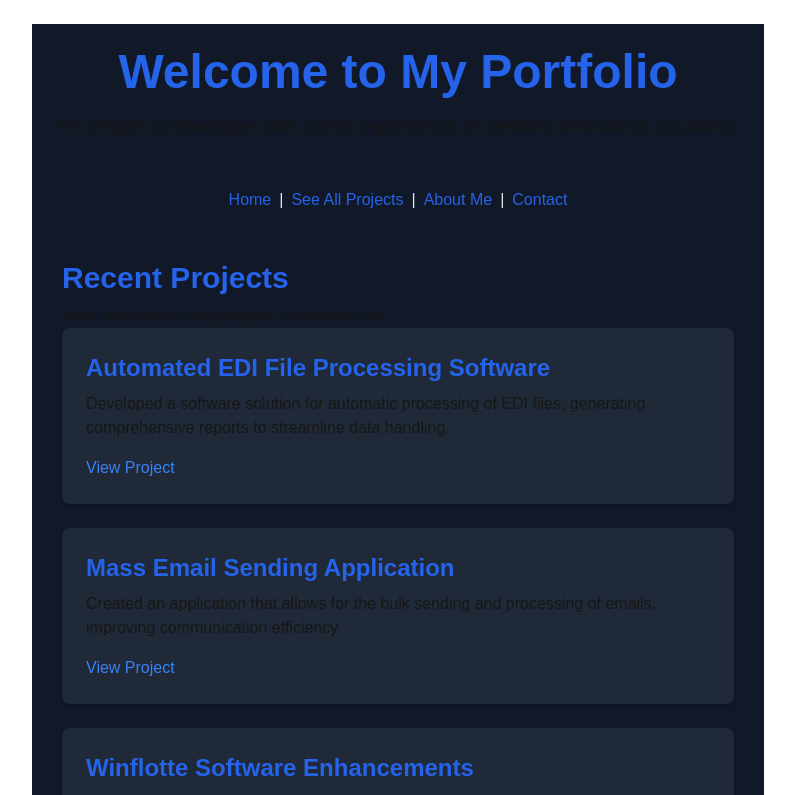
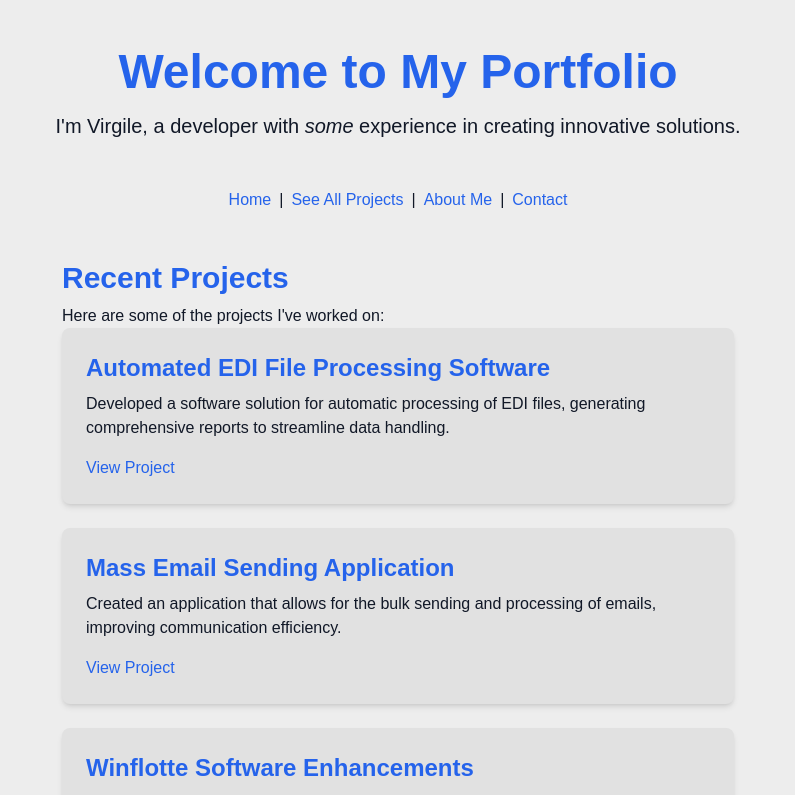
Before and after one commit to virgile953/portfolio, a Next.js app: page / in a window 1280 px wide. Shown: the top 795 px of the page, without its empty margins (242-1037 px from the left). Built offline with nearby package versions, Linux system fonts and the light colour scheme.

Commit message:
Cleanup css light/dark modes and fix email sending

```diff
--- a/app/contact/page.tsx
+++ b/app/contact/page.tsx
@@ -15,7 +15,7 @@ export default function Contact() {
   const handleSubmit = async (e: React.FormEvent) => {
     e.preventDefault();
 
-    const res = await fetch('/api/sendEmail', {
+    const res = await fetch('/api/contact', {
       method: 'POST',
       headers: {
         'Content-Type': 'application/json',
@@ -45,7 +45,7 @@ export default function Contact() {
       </header>
       <Navbar />
       <section className="max-w-2xl w-full mb-12">
-        <form onSubmit={handleSubmit} className="bg-gray-800 shadow-md rounded-lg p-6">
+        <form onSubmit={handleSubmit} className="divblock shadow-md rounded-lg p-6">
           <div className="mb-4">
             <label htmlFor="name" className="block">Name</label>
             <input
--- a/app/globals.css
+++ b/app/globals.css
@@ -5,14 +5,21 @@
 
 /* Define root colors for light and dark themes */
 :root {
-  --background: #ffffff; /* Light theme background */
-  --foreground: #171717; /* Light theme foreground */
+  --background: rgb(237, 237, 237); /* Light theme background */
+  --foreground: rgb(17 24 39); /* Light theme foreground */
+  --light: rgb(237, 237, 237);
+  --dark: rgb(17 24 39);
+  --gray: rgb(225 225 225);
+  --lightgray: rgb(31 41 55);
 }
 
 @media (prefers-color-scheme: dark) {
   :root {
-    --background: rgb(17 24 39); /* #111827 Dark theme background */
-    --foreground: rgb(237, 237, 237); /* Dark theme foreground */
+    --background: var(--dark); /* Dark theme background */
+    --foreground: var(--light); /* Dark theme foreground */
+    --gray: rgb(31 41 55);
+    --lightgray: rgb(31 41 55);
+
   }
 }
 
@@ -23,9 +30,32 @@ body {
   transition: background 0.3s ease, color 0.3s ease; /* Smooth transition */
 }
 
+
+.divblock{
+  --tw-shadow: 0 4px 6px -1px rgb(0 0 0 / 0.1), 0 2px 4px -2px rgb(0 0 0 / 0.1);
+  --tw-shadow-colored: 0 4px 6px -1px var(--tw-shadow-color), 0 2px 4px -2px var(--tw-shadow-color);
+  box-shadow: var(--tw-ring-offset-shadow, 0 0 #0000), var(--tw-ring-shadow, 0 0 #0000), var(--tw-shadow);
+  background-color: var(--gray); /* #1f2937;*/
+  border-radius: 0.5rem /* 8px */;
+  padding: 1.5rem /* 24px */;
+
+}
+
 h1, h2, h3, h4, h5, h6 {
   color: rgb(37 99 235);
   /* color: var(--foreground); Ensure headers also use foreground color */
+}
+
+.biglink {
+  font-size: 1.5rem /* 24px */;
+  line-height: 2rem /* 32px */;
+  font-weight: 700;
+  color: rgb(37 99 235);
+}
+.biglink:hover {
+  color: rgb(30 64 175);
+  transition-duration: 300ms;
+
 }
 
 p {
@@ -34,7 +64,7 @@ p {
 
 a {
   color: var(--foreground); /* Default link color */
-  transition: color 0.3s ease; /* Smooth transition for links */
+  transition: color 0.3s; /* Smooth transition for links */
 }
 
 a:hover {
@@ -56,6 +86,19 @@ button:hover {
   color: var(--background); /* Change text color on hover */
 }
 
+link {
+  color: rgb(37 99 235)
+}
+
+input, textarea{
+  color: var(--dark);
+}
+
+link:hover {
+  color: rgb(30 64 175);
+  transition-duration: 300ms;
+}
+
 @layer utilities {
   .text-balance {
     text-wrap: balance;
--- a/app/page.tsx
+++ b/app/page.tsx
@@ -6,7 +6,7 @@ import Navbar from './components/Navbar';
 
 export default function Home() {
   return (
-    <div className="min-h-screen flex flex-col items-center justify-center bg-gray-900 text-gray-200 p-6"> {/* Dark mode styles */}
+    <div className="min-h-screen flex flex-col items-center justify-center p-6"> {/* Dark mode styles */}
       <header className="text-center mb-12">
         <h1 className="text-5xl font-extrabold">Welcome to My Portfolio</h1> {/* Updated text color */}
         <p className="text-xl mt-4">I&apos;m Virgile, a developer with <em>some</em> experience in creating innovative solutions.</p>
@@ -19,10 +19,10 @@ export default function Home() {
         <h2 className="text-3xl font-bold"><b>Recent Projects</b></h2> {/* Updated text color */}
         <p className="mt-2">Here are some of the projects I&apos;ve worked on:</p>
         {projects.slice(0, 3).map((project, index) => (  // Use slice to get the first 3 projects
-          <div key={index} className="bg-gray-800 shadow-md rounded-lg p-6 mb-6"> {/* Updated background color */}
+          <div key={index} className="divblock mb-6"> {/* Updated background color */}
             <h3 className="text-2xl font-bold">{project.title}</h3> {/* Updated text color */}
             <p className="mt-2">{project.description}</p>
-            <Link href={project.link} className="text-blue-500 hover:text-blue-300 transition duration-300 mt-4 inline-block"> {/* Updated hover color */}
+            <Link href={project.link} className="text-blue-600 mt-4 inline-block"> {/* Updated hover color */}
               View Project
             </Link>
           </div>
--- a/app/projects/page.tsx
+++ b/app/projects/page.tsx
@@ -14,13 +14,13 @@ export default function Projects() {
     <Navbar />
 	  <section className="max-w-2xl w-full mb-12">
         {projects.map((project, index) => (
-          <div key={index} className="bg-gray-800 shadow-md rounded-lg p-6 mb-6">
-            <h3 className="text-2xl font-bold hover:text-blue-800 transition duration-300">
-              <Link href={project.link}>
+          <div key={index} className="divblock mb-6">
+            <h3 className="biglink">
+              <Link href={project.link} className="biglink">
                 {project.title}
               </Link>
             </h3>
-            <p className="text-gray-300 mt-2">{project.description}</p>
+            <p className="mt-2">{project.description}</p>
           </div>
         ))}
       </section>
```
